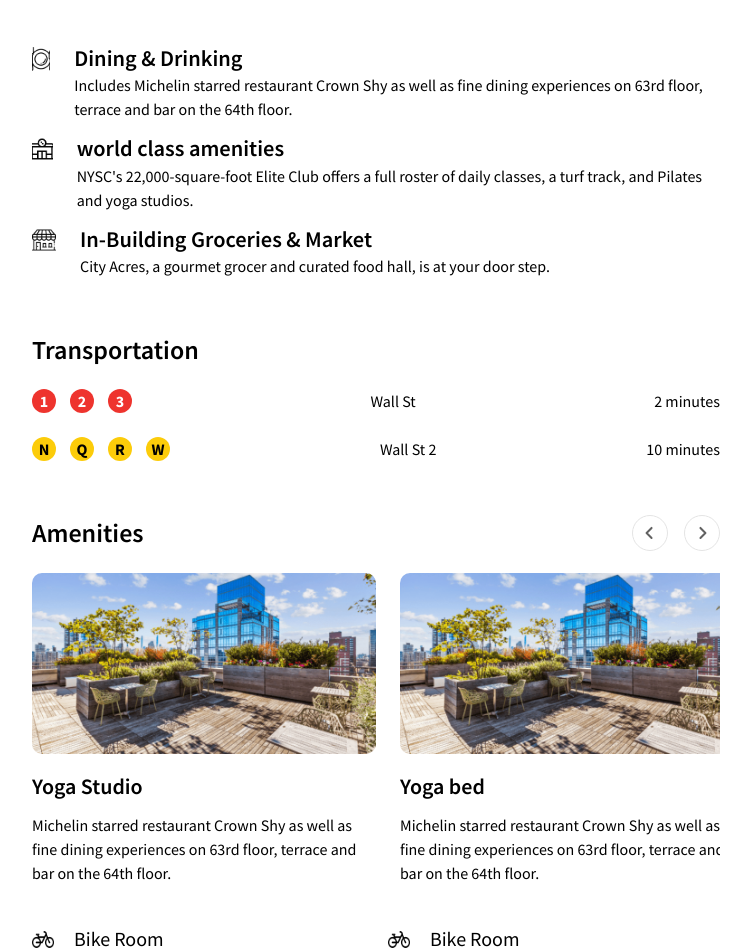
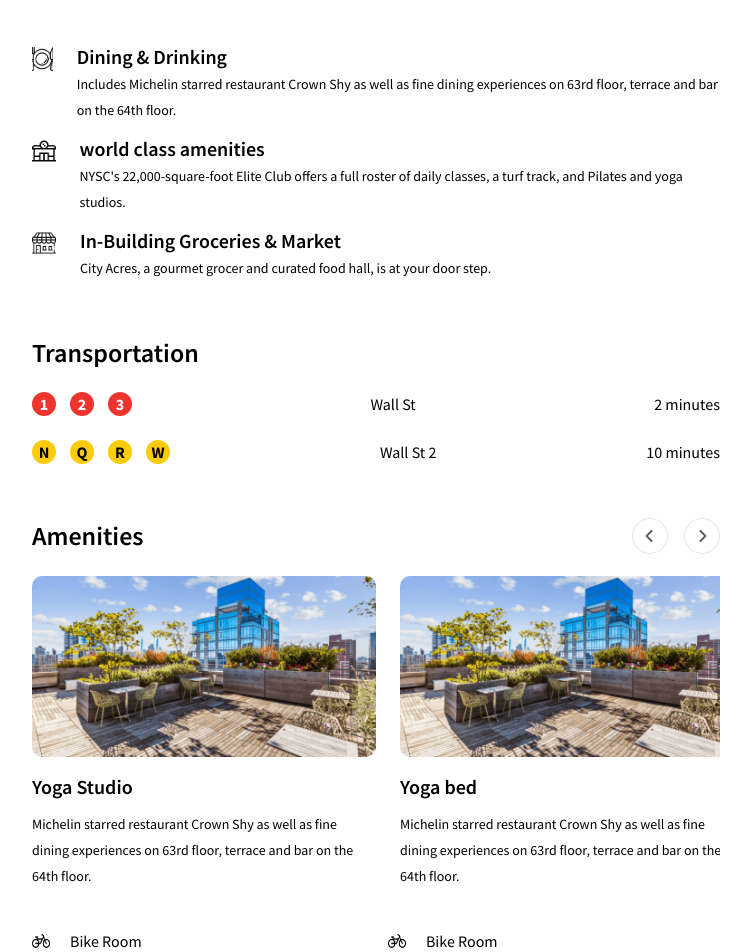
Before and after one commit to shariful10/jiibs, a Next.js app: page /building-details in a window 1280 px wide. Shown: the part 1180-2132 px from the top of the page, without its empty margins (38-789 px from the left). Built offline with nearby package versions, Linux system fonts and the light colour scheme.

Commit message:
latest changes

```diff
--- a/src/Components/Pages/building-details/Description/AboutSide/AboutSide.jsx
+++ b/src/Components/Pages/building-details/Description/AboutSide/AboutSide.jsx
@@ -99,13 +99,11 @@ function DiningClass({ icons = null, title = null, paragraph = null }) {
 
         <div className="flex flex-col gap-1 justify-start items-start">
           {title ? (
-            <h4 className="text-[1.4rem] font-semibold leading-none">
-              {title}
-            </h4>
+            <h4 className="text-xl font-semibold leading-none">{title}</h4>
           ) : null}
 
           {paragraph ? (
-            <p className="text-base font-normal"> {paragraph} </p>
+            <p className="text-sm leading-[26px] font-normal"> {paragraph} </p>
           ) : null}
         </div>
       </div>
--- a/src/Components/Pages/building-details/Description/AboutSide/Amenities.jsx
+++ b/src/Components/Pages/building-details/Description/AboutSide/Amenities.jsx
@@ -81,11 +81,11 @@ export default function Amenities() {
                       </figure>
 
                       <article>
-                        <h3 className="text-[1.375rem] font-semibold mt-4 mb-2.5">
+                        <h3 className="text-xl font-semibold mt-4 mb-2.5">
                           {item?.title}
                         </h3>
 
-                        <p className="text-base font-normal">
+                        <p className="text-sm leading-[26px] font-normal">
                           {item?.description}
                         </p>
                       </article>
@@ -133,10 +133,10 @@ export default function Amenities() {
 function Items({ src, text }) {
   return (
     <div className="flex items-center justify-start gap-5">
-      <figure className="flex items-center justify-center w-4 md:w-[1.375rem] h-5 md:h-[1.69rem] flex-shrink-0">
+      <figure className="flex items-center justify-center w-[18px] h-[22px] flex-shrink-0">
         <Image className="w-full h-full" src={src} alt="" />
       </figure>
-      <p className="text-base md:text-xl font-normal capitalize"> {text}</p>
+      <p className="text-base font-normal capitalize"> {text}</p>
     </div>
   );
 }
--- a/src/Components/Pages/building-details/Description/AboutSide/Transportation.jsx
+++ b/src/Components/Pages/building-details/Description/AboutSide/Transportation.jsx
@@ -42,7 +42,7 @@ function TableRow({ wall = null, runningTimes = null, dots = null }) {
       {dots ? (
         <div className="flex items-center justify-start gap-3.5"> {dots} </div>
       ) : null}
-      {wall ? <div> {wall} </div> : null}
+      {wall ? <div className="text-base"> {wall} </div> : null}
       {runningTimes ? <div> {runningTimes} </div> : null}
     </div>
   );
```
